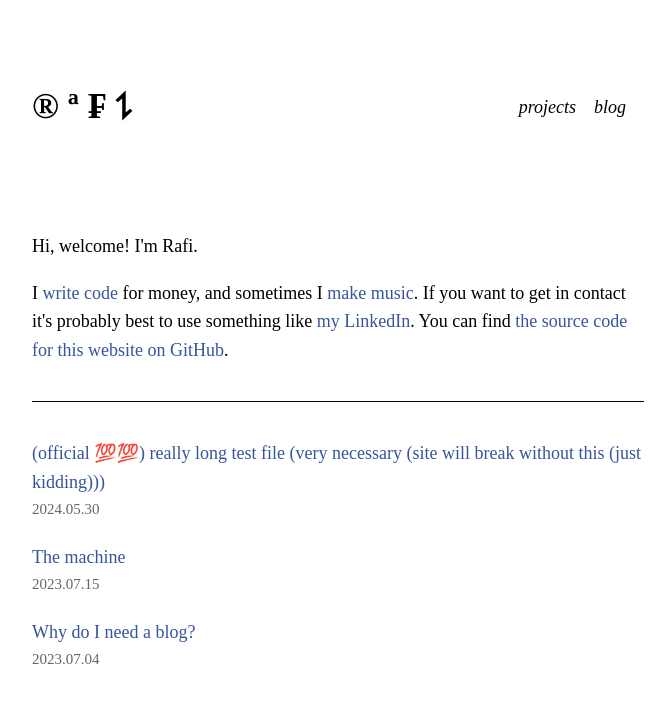
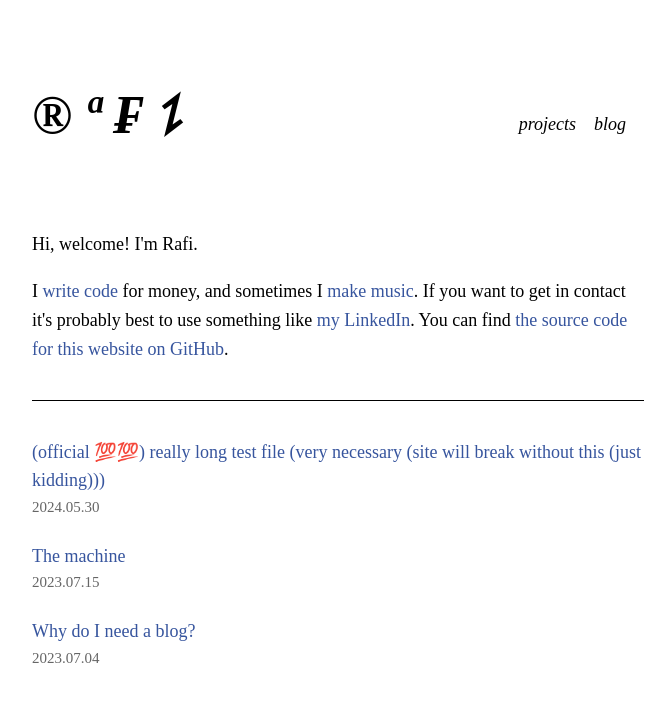
Before and after one commit to rgildiaz/blog, a Next.js app: page / in a window 1280 px wide. Shown: the top 702 px of the page, without its empty margins (302-974 px from the left). Built offline with nearby package versions, Linux system fonts and the light colour scheme.

Commit message:
style(layout): make header sticky

```diff
--- a/components/layout.module.css
+++ b/components/layout.module.css
@@ -1,6 +1,6 @@
 .container {
   max-width: 36rem;
-  padding: 0 1rem;
+  padding: 1rem;
   margin: 3rem auto 6rem;
 }
 
@@ -9,11 +9,17 @@
   flex-direction: row;
   align-items: center;
   justify-content: space-between;
+  position: sticky;
+  top: 0;
+  z-index: 100;
 }
 
 .header h1 {
-  font-size: 2rem;
+  font-size: 3rem;
   margin-right: 1rem;
+  font-style: italic;
+  margin-bottom: 0;
+  margin-top: 0;
 }
 
 .header a {
@@ -29,6 +35,7 @@
   display: flex;
   flex-direction: row;
   list-style: none;
+  margin-bottom: 0;
 }
 
 .nav li {
```
